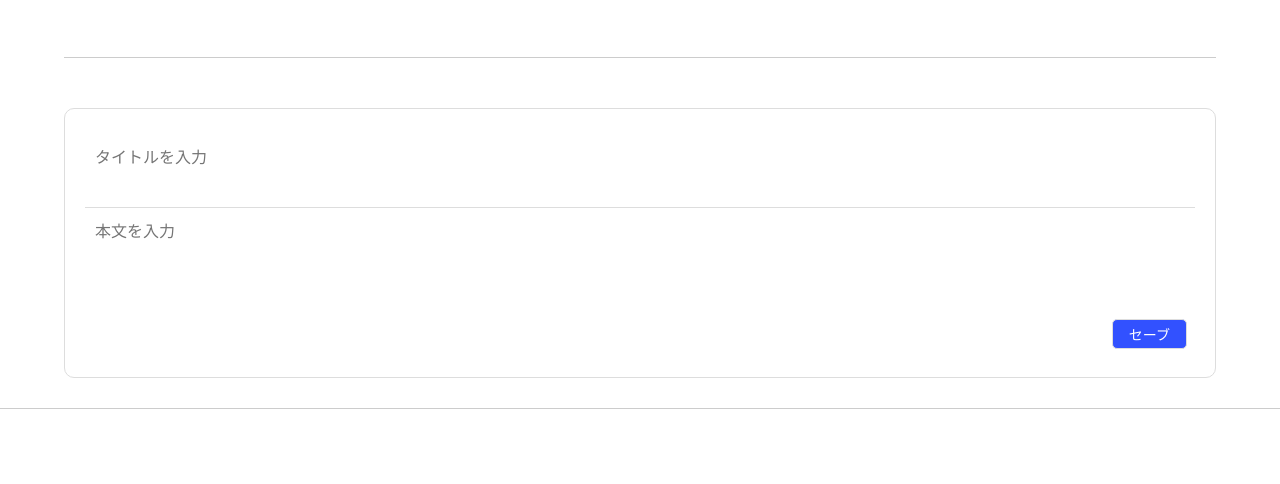
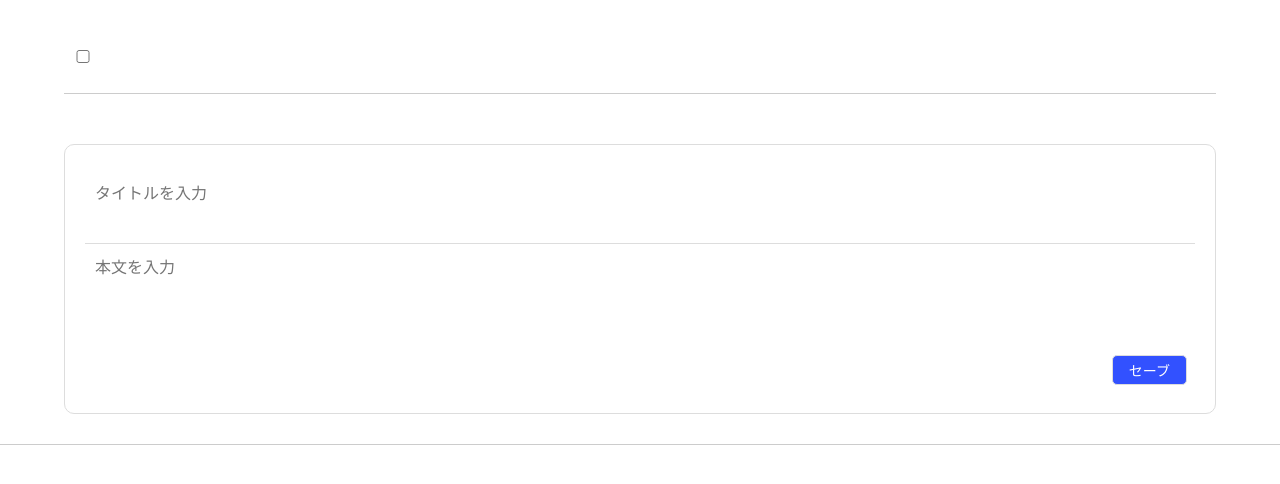
Before and after one commit to akrutm/memo, a plain HTML site: page index.html in a window 1280 px wide. Both pictures are taken after a click on the button "セーブ". Shown: the part 94-578 px from the top of the page. Drawn offline with Linux system fonts and the light colour scheme.

Commit message:
added a checkbox

```diff
--- a/css/style.css
+++ b/css/style.css
@@ -73,7 +73,12 @@ footer {
 #list {
     width: 90%;
     margin: 50px auto;
+
 }
+.list-flex{display: flex;}
+.list-wrapper{width: 100%;}
+
+#list input{width: 32px; margin-right: 32px;}
 
 #list li {
     font-size: 20px;
--- a/js/memo.js
+++ b/js/memo.js
@@ -7,9 +7,17 @@
 
   localStorage.setItem(key, value);
   const html = `
+
         <li>
+        <div class='list-flex'>
+        <input type="checkbox">
+       <div class='list-wrapper'>
+
           <p>${key}</p>
+
           <p>${value}</p>
+          </div>
+          </div>
         </li>
       `;
   $("#list").append(html);
@@ -30,8 +38,13 @@
   const value = localStorage.getItem(key);
   const html = `
         <li>
+        <div class='list-flex'>
+        <input type="checkbox">
+        <div class='list-wrapper'>
           <p class='title'>${key}</p>
           <p class='text'>${value}</p>
+          </div>
+          </div>
         </li>
       `;
   $("#list").append(html);
```
Also changed, not shown: index.html (+1 -0 lines). Lines whose indentation alone changed are shown as unchanged.
